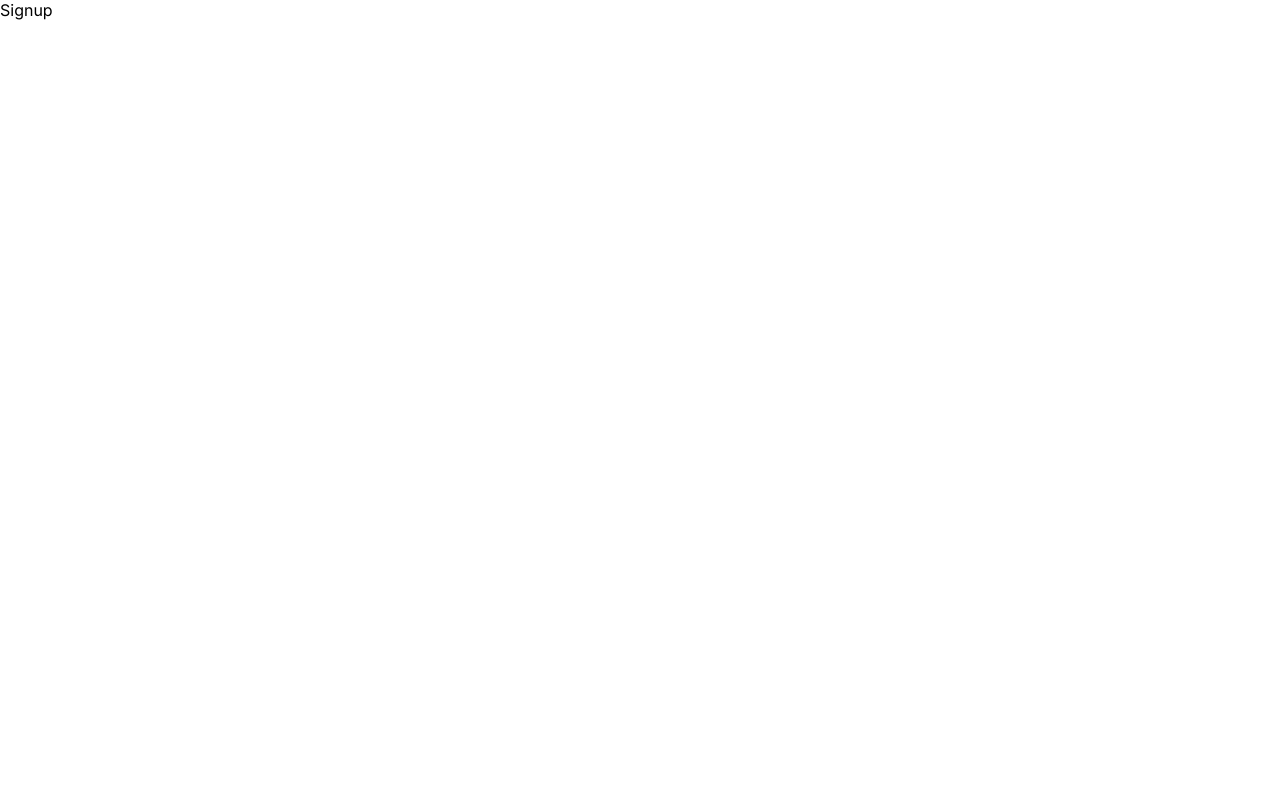
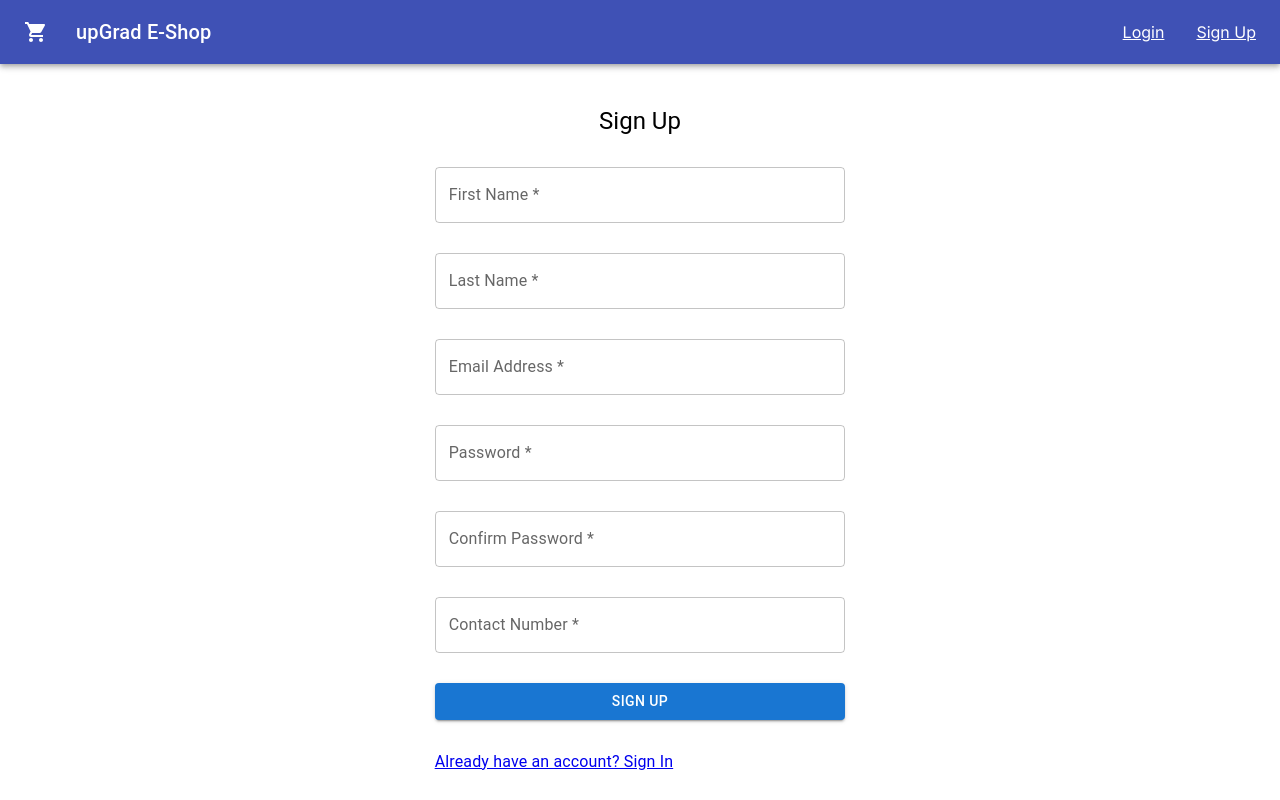
Before and after one commit to szaid6/E-Shop, a React (Create React App) app: page /signup in a window 1280 px wide. Built offline with nearby package versions, Linux system fonts and the light colour scheme.

Commit message:
Added Signup page

```diff
--- a/src/pages/auth/Signup.js
+++ b/src/pages/auth/Signup.js
@@ -1,9 +1,195 @@
-import React from 'react'
+import React, { useState } from 'react';
+import { TextField, Button, Typography, Box, Grid, CircularProgress, Backdrop } from '@mui/material';
+import { Link, useNavigate } from 'react-router-dom';
+import axios from 'api/axios';
+import Navbar from 'components/navbarauth/Navbar';
 
 const Signup = () => {
+  const [formData, setFormData] = useState({
+    firstName: { value: '', error: false, errorMessage: null },
+    lastName: { value: '', error: false, errorMessage: null },
+    email: { value: '', error: false, errorMessage: null },
+    password: { value: '', error: false, errorMessage: null },
+    confirmPassword: { value: '', error: false, errorMessage: null },
+    contactNumber: { value: '', error: false, errorMessage: null },
+  });
+  const [busy, setBusy] = useState(false);
+  const navigate = useNavigate();
+
+  const validateField = (field, value) => {
+    let valid = true;
+    let message = null;
+
+    if (value == null || value.length === 0) {
+      valid = false;
+      message = 'This field is required.';
+    } else {
+      switch (field) {
+        case 'email':
+          valid = /^\w+([.-]?\w+)*@\w+([.-]?\w+)*(\.\w{2,3})+$/.test(value);
+          message = valid ? null : 'Please enter a valid email.';
+          break;
+        case 'password':
+          valid = value.length >= 6 && value.length <= 40;
+          message = valid ? null : "Password's length must be between 6 and 40.";
+          break;
+        case 'confirmPassword':
+          valid = value === formData.password.value;
+          message = valid ? null : 'Passwords do not match.';
+          break;
+        case 'contactNumber':
+          valid = /^\d{10}$/.test(value);
+          message = valid ? null : 'Please enter a valid 10-digit contact number.';
+          break;
+        default:
+          break;
+      }
+    }
+
+    return { valid, message };
+  };
+
+  const handleFieldChange = (field, value) => {
+    const { valid, message } = validateField(field, value);
+    setFormData({
+      ...formData,
+      [field]: { value, error: !valid, errorMessage: message },
+    });
+  };
+
+  const handleSubmit = async () => {
+    setBusy(true);
+    let validForm = true;
+    const data = {};
+
+    for (let field in formData) {
+      const { value, error } = formData[field];
+      if (error || value === '') {
+        validForm = false;
+        handleFieldChange(field, value);
+      } else {
+        data[field] = value;
+      }
+    }
+
+    if (validForm) {
+      try {
+        await axios.post('/auth/signup', data);
+        navigate('/login');
+      } catch (error) {
+        console.error('Signup error:', error);
+      }
+    }
+
+    setBusy(false);
+  };
+
   return (
-    <div>Signup</div>
-  )
-}
+    <>
+      <Navbar />
+      <Box sx={{ flexGrow: 1 }}>
+        <Grid container spacing={1}>
+          <Grid container item spacing={3}>
+            <Grid item xs={4} />
+            <Grid item xs={4}>
+              <div style={{ display: 'flex', justifyContent: 'center', marginTop: '10%' }}>
+                <Typography variant="h5">Sign Up</Typography>
+              </div>
+              <div style={{ display: 'flex', justifyContent: 'center', marginTop: '30px' }}>
+                <TextField
+                  id="firstName"
+                  label="First Name *"
+                  variant="outlined"
+                  fullWidth
+                  value={formData.firstName.value}
+                  onChange={(event) => handleFieldChange('firstName', event.target.value)}
+                  error={formData.firstName.error}
+                  helperText={formData.firstName.error && formData.firstName.errorMessage}
+                />
+              </div>
+              <div style={{ display: 'flex', justifyContent: 'center', marginTop: '30px' }}>
+                <TextField
+                  id="lastName"
+                  label="Last Name *"
+                  variant="outlined"
+                  fullWidth
+                  value={formData.lastName.value}
+                  onChange={(event) => handleFieldChange('lastName', event.target.value)}
+                  error={formData.lastName.error}
+                  helperText={formData.lastName.error && formData.lastName.errorMessage}
+                />
+              </div>
+              <div style={{ display: 'flex', justifyContent: 'center', marginTop: '30px' }}>
+                <TextField
+                  id="email"
+                  label="Email Address *"
+                  variant="outlined"
+                  fullWidth
+                  type="email"
+                  value={formData.email.value}
+                  onChange={(event) => handleFieldChange('email', event.target.value)}
+                  error={formData.email.error}
+                  helperText={formData.email.error && formData.email.errorMessage}
+                />
+              </div>
+              <div style={{ display: 'flex', justifyContent: 'center', marginTop: '30px' }}>
+                <TextField
+                  id="password"
+                  label="Password *"
+                  variant="outlined"
+                  fullWidth
+                  type="password"
+                  value={formData.password.value}
+                  onChange={(event) => handleFieldChange('password', event.target.value)}
+                  error={formData.password.error}
+                  helperText={formData.password.error && formData.password.errorMessage}
+                />
+              </div>
+              <div style={{ display: 'flex', justifyContent: 'center', marginTop: '30px' }}>
+                <TextField
+                  id="confirmPassword"
+                  label="Confirm Password *"
+                  variant="outlined"
+                  fullWidth
+                  type="password"
+                  value={formData.confirmPassword.value}
+                  onChange={(event) => handleFieldChange('confirmPassword', event.target.value)}
+                  error={formData.confirmPassword.error}
+                  helperText={formData.confirmPassword.error && formData.confirmPassword.errorMessage}
+                />
+              </div>
+              <div style={{ display: 'flex', justifyContent: 'center', marginTop: '30px' }}>
+                <TextField
+                  id="contactNumber"
+                  label="Contact Number *"
+                  variant="outlined"
+                  fullWidth
+                  value={formData.contactNumber.value}
+                  onChange={(event) => handleFieldChange('contactNumber', event.target.value)}
+                  error={formData.contactNumber.error}
+                  helperText={formData.contactNumber.error && formData.contactNumber.errorMessage}
+                />
+              </div>
+              <div style={{ display: 'flex', justifyContent: 'center', marginTop: '30px' }}>
+                <Button variant="contained" color="primary" fullWidth onClick={handleSubmit}>
+                  SIGN UP
+                </Button>
+              </div>
+              <div style={{ display: 'flex', justifyContent: 'left', marginTop: '30px' }}>
+                <Link to="/login">
+                  <Typography variant="body1">Already have an account? Sign In</Typography>
+                </Link>
+              </div>
+            </Grid>
+            <Grid item xs={4} />
+          </Grid>
+        </Grid>
+        <Backdrop sx={{ color: '#fff', zIndex: (theme) => theme.zIndex.drawer + 1 }} open={busy}>
+          <CircularProgress color="inherit" />
+        </Backdrop>
+      </Box>
+    </>
+  );
+};
 
-export default Signup
+export default Signup;
```
